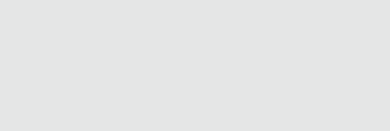
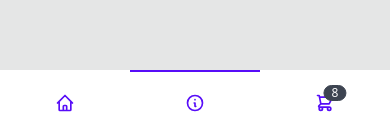
Before and after one commit to ClaraSmyth/shopping-cart, a React (Create React App) app: page /store in a window 390 px wide. Shown: the part 710-841 px from the top of the page. Built offline with nearby package versions, Linux system fonts and the light colour scheme.

Commit message:
Added a MobileNav component

```diff
--- a/src/App.tsx
+++ b/src/App.tsx
@@ -1,10 +1,11 @@
 import React from 'react';
 import { Routes, Route } from 'react-router-dom';
 import { Navbar, Home, Store, CheckoutModal } from './components';
+import MobileNav from './components/MobileNav';
 
 function App() {
   return (
-    <div className="grid h-full overflow-hidden bg-base-300 sm:grid-rows-[min-content,1fr]">
+    <div className="grid h-full overflow-hidden bg-base-300 pb-16 sm:grid-rows-[min-content,1fr] sm:pb-0">
       <Navbar />
 
       <Routes>
@@ -12,6 +13,7 @@ function App() {
         <Route path="/store" element={<Store />} />
       </Routes>
 
+      <MobileNav />
       <CheckoutModal />
     </div>
   );
--- /dev/null
+++ b/src/components/MobileNav.tsx
@@ -0,0 +1,62 @@
+import React from 'react';
+import { Link } from 'react-router-dom';
+
+function MobileNav() {
+  return (
+    <div className="btm-nav sm:hidden">
+      <Link to="/" className="text-primary">
+        <svg
+          xmlns="http://www.w3.org/2000/svg"
+          className="h-5 w-5"
+          fill="none"
+          viewBox="0 0 24 24"
+          stroke="currentColor"
+        >
+          <path
+            strokeLinecap="round"
+            strokeLinejoin="round"
+            stroke-width="2"
+            d="M3 12l2-2m0 0l7-7 7 7M5 10v10a1 1 0 001 1h3m10-11l2 2m-2-2v10a1 1 0 01-1 1h-3m-6 0a1 1 0 001-1v-4a1 1 0 011-1h2a1 1 0 011 1v4a1 1 0 001 1m-6 0h6"
+          />
+        </svg>
+      </Link>
+      <Link to="/store" className="active text-primary">
+        <svg
+          xmlns="http://www.w3.org/2000/svg"
+          className="h-5 w-5"
+          fill="none"
+          viewBox="0 0 24 24"
+          stroke="currentColor"
+        >
+          <path
+            strokeLinecap="round"
+            strokeLinejoin="round"
+            stroke-width="2"
+            d="M13 16h-1v-4h-1m1-4h.01M21 12a9 9 0 11-18 0 9 9 0 0118 0z"
+          />
+        </svg>
+      </Link>
+      <label tabIndex={0} htmlFor="checkout-modal" className="text-primary">
+        <div className="indicator">
+          <svg
+            xmlns="http://www.w3.org/2000/svg"
+            className="h-5 w-5"
+            fill="none"
+            viewBox="0 0 24 24"
+            stroke="currentColor"
+          >
+            <path
+              strokeLinecap="round"
+              strokeLinejoin="round"
+              strokeWidth="2"
+              d="M3 3h2l.4 2M7 13h10l4-8H5.4M7 13L5.4 5M7 13l-2.293 2.293c-.63.63-.184 1.707.707 1.707H17m0 0a2 2 0 100 4 2 2 0 000-4zm-8 2a2 2 0 11-4 0 2 2 0 014 0z"
+            />
+          </svg>
+          <span className="badge badge-sm indicator-item">8</span>
+        </div>
+      </label>
+    </div>
+  );
+}
+
+export default MobileNav;
```
